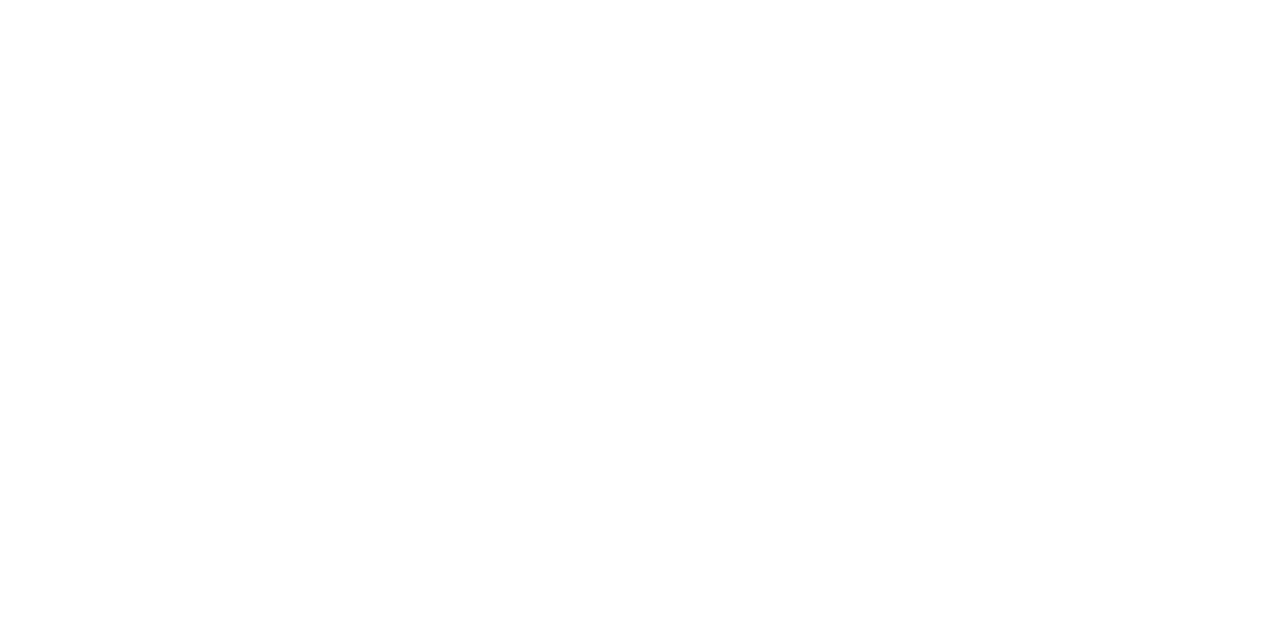
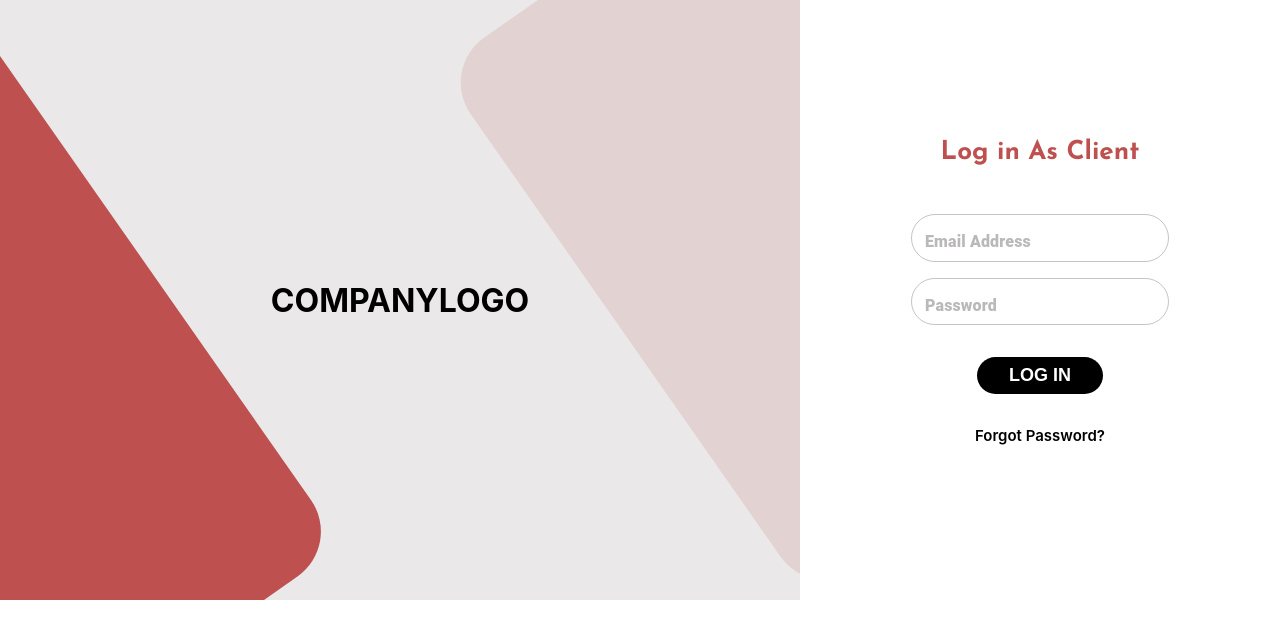
Before and after one commit to hillarioh/beautify-web, a React (Create React App) app: page /client-login in a window 1280 px wide. Shown: the top 638 px of the page. Built offline with nearby package versions, Linux system fonts and the light colour scheme.

Commit message:
add client login

```diff
--- a/src/App.js
+++ b/src/App.js
@@ -5,6 +5,7 @@
 import Checkout from "./components/Shop/checkout";
 import ProductItem from "./components/Shop/productItem";
 import Home from "./components/home";
+import ClientLogin from "./components/services/clientlogin";
 import UserProfile from "./components/services/userprofile";
 import ListBiz from "./components/services/listbiz";
 import Admin from "./components/services/admin";
@@ -14,6 +15,7 @@
   return (
     <Router>
       <Switch>
+        <Route path="/client-login" component={ClientLogin} />
         <Route path="/user-profile" component={UserProfile} />
         <Route path="/list-business" component={ListBiz} />
         <Route path="/admin" component={Admin} />
--- /dev/null
+++ b/src/assets/styles/_login.scss
@@ -0,0 +1,75 @@
+.client-login {
+  display: flex;
+  background: #eae8e8;
+  min-height: 600px;
+  .company {
+    flex: 5;
+    position: relative;
+    overflow: hidden;
+    display: flex;
+    align-items: center;
+    justify-content: center;
+    div {
+      position: absolute;
+      background: #be5050;
+      width: 350px;
+      height: 670px;
+      border-radius: 55px;
+      transform: rotate(-35deg);
+    }
+    .first {
+      left: -21%;
+      top: 6%;
+    }
+    .second {
+      height: 650px;
+      top: -15%;
+      right: -18%;
+      opacity: 15%;
+    }
+  }
+  .login {
+    flex: 3;
+    background: #ffffff;
+    display: flex;
+    align-items: center;
+    justify-content: center;
+    section {
+      text-align: center;
+
+      h2 {
+        font-size: 26px;
+        color: #be5050;
+        font-family: "Josefin Sans", sans-serif;
+        margin-bottom: 3rem;
+      }
+
+      .service-form {
+        display: flex;
+        flex-direction: column;
+        padding: 0 1rem;
+        .txt {
+          margin-bottom: 1rem;
+        }
+      }
+
+      button {
+        background: black;
+        color: white;
+        font-size: 18px;
+        padding: 8px 32px;
+        border-radius: 20px;
+        margin: 1rem 0;
+        border: none;
+        outline: none;
+        cursor: pointer;
+        font-weight: 600;
+      }
+      h4 {
+        margin: 1rem;
+        font-size: 15px;
+        font-weight: 600;
+      }
+    }
+  }
+}
--- a/src/assets/styles/style.css
+++ b/src/assets/styles/style.css
@@ -2671,6 +2671,114 @@
   margin-bottom: 1rem;
 }
 
+.client-login {
+  display: -webkit-box;
+  display: -ms-flexbox;
+  display: flex;
+  background: #eae8e8;
+  min-height: 600px;
+}
+
+.client-login .company {
+  -webkit-box-flex: 5;
+      -ms-flex: 5;
+          flex: 5;
+  position: relative;
+  overflow: hidden;
+  display: -webkit-box;
+  display: -ms-flexbox;
+  display: flex;
+  -webkit-box-align: center;
+      -ms-flex-align: center;
+          align-items: center;
+  -webkit-box-pack: center;
+      -ms-flex-pack: center;
+          justify-content: center;
+}
+
+.client-login .company div {
+  position: absolute;
+  background: #be5050;
+  width: 350px;
+  height: 670px;
+  border-radius: 55px;
+  -webkit-transform: rotate(-35deg);
+          transform: rotate(-35deg);
+}
+
+.client-login .company .first {
+  left: -21%;
+  top: 6%;
+}
+
+.client-login .company .second {
+  height: 650px;
+  top: -15%;
+  right: -18%;
+  opacity: 15%;
+}
+
+.client-login .login {
+  -webkit-box-flex: 3;
+      -ms-flex: 3;
+          flex: 3;
+  background: #ffffff;
+  display: -webkit-box;
+  display: -ms-flexbox;
+  display: flex;
+  -webkit-box-align: center;
+      -ms-flex-align: center;
+          align-items: center;
+  -webkit-box-pack: center;
+      -ms-flex-pack: center;
+          justify-content: center;
+}
+
+.client-login .login section {
+  text-align: center;
+}
+
+.client-login .login section h2 {
+  font-size: 26px;
+  color: #be5050;
+  font-family: "Josefin Sans", sans-serif;
+  margin-bottom: 3rem;
+}
+
+.client-login .login section .service-form {
+  display: -webkit-box;
+  display: -ms-flexbox;
+  display: flex;
+  -webkit-box-orient: vertical;
+  -webkit-box-direction: normal;
+      -ms-flex-direction: column;
+          flex-direction: column;
+  padding: 0 1rem;
+}
+
+.client-login .login section .service-form .txt {
+  margin-bottom: 1rem;
+}
+
+.client-login .login section button {
+  background: black;
+  color: white;
+  font-size: 18px;
+  padding: 8px 32px;
+  border-radius: 20px;
+  margin: 1rem 0;
+  border: none;
+  outline: none;
+  cursor: pointer;
+  font-weight: 600;
+}
+
+.client-login .login section h4 {
+  margin: 1rem;
+  font-size: 15px;
+  font-weight: 600;
+}
+
 * {
   margin: 0;
   padding: 0;
--- a/src/assets/styles/style.scss
+++ b/src/assets/styles/style.scss
@@ -6,6 +6,7 @@
 @import "./productitem";
 @import "./service";
 @import "./listbiz";
+@import "./login";
 
 * {
   margin: 0;
--- /dev/null
+++ b/src/components/services/clientlogin.js
@@ -0,0 +1,46 @@
+import React from "react";
+import { TextField, ThemeProvider } from "@material-ui/core";
+import { theme } from "../theme";
+
+function ClientLogin() {
+  return (
+    <div className="client-login">
+      <div className="company">
+        <div className="first"></div>
+        <div className="second"></div>
+        <h1>COMPANYLOGO</h1>
+      </div>
+      <div className="login">
+        <section>
+          <h2>Log in As Client</h2>
+          <ThemeProvider theme={theme}>
+            <form className="service-form" noValidate autoComplete="off">
+              <TextField
+                id="outline-email-input"
+                label="Email Address"
+                className="txt"
+                autoComplete="off"
+                variant="outlined"
+                type="email"
+                placeholder="test@test.com"
+                color="primary"
+              />
+              <TextField
+                id="outlined-password-input"
+                label="Password"
+                type="password"
+                autoComplete="off"
+                variant="outlined"
+                className="txt"
+              />
+            </form>
+          </ThemeProvider>
+          <button>LOG IN</button>
+          <h4>Forgot Password?</h4>
+        </section>
+      </div>
+    </div>
+  );
+}
+
+export default ClientLogin;
--- a/src/components/services/userprofile.js
+++ b/src/components/services/userprofile.js
@@ -1,5 +1,5 @@
 import React from "react";
-import { TextField, ThemeProvider, Checkbox } from "@material-ui/core";
+import { TextField, ThemeProvider } from "@material-ui/core";
 import { theme, useStyles } from "../theme";
 import Button from "@material-ui/core/Button";
 
--- a/src/components/theme.js
+++ b/src/components/theme.js
@@ -11,10 +11,15 @@
     },
   },
   overrides: {
+    MuiFormLabel: {
+      root: {},
+    },
     MuiInputLabel: {
       root: {
         color: "#bbb8b8",
         fontWeight: "800",
+        display: "flex",
+        alignItems: "center",
 
         "&$focused": {
           color: "#be5050",
@@ -27,6 +32,21 @@
         color: "#686464",
         fontWeight: "800",
         "&$focused": {},
+      },
+      input: {
+        // padding: "10px",
+      },
+    },
+    MuiOutlinedInput: {
+      root: {
+        borderRadius: "30px",
+        color: "#be5050",
+      },
+      input: {
+        paddingBottom: "10px",
+        paddingLeft: "15px",
+        paddingRight: "15px",
+        // paddingTop: "5px",
       },
     },
   },
```
Also changed, not shown: 1 other file (tests, documents, lock files or other folders).
